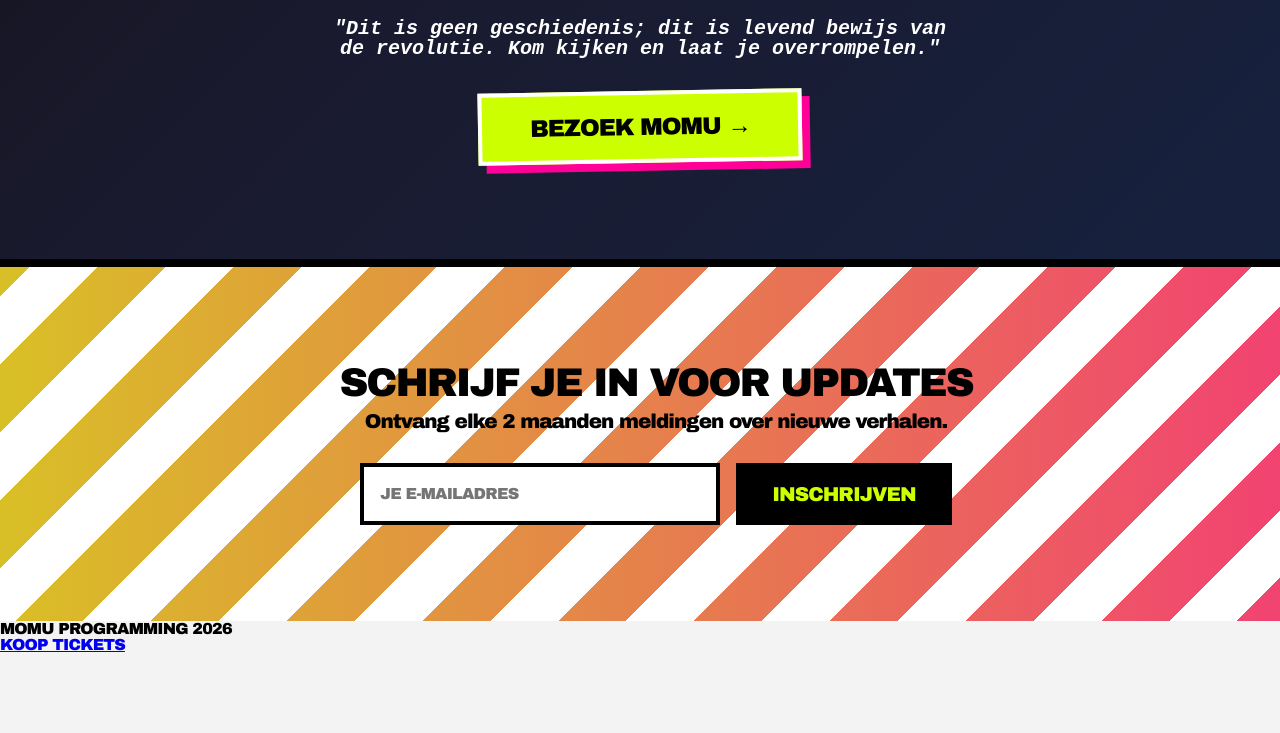
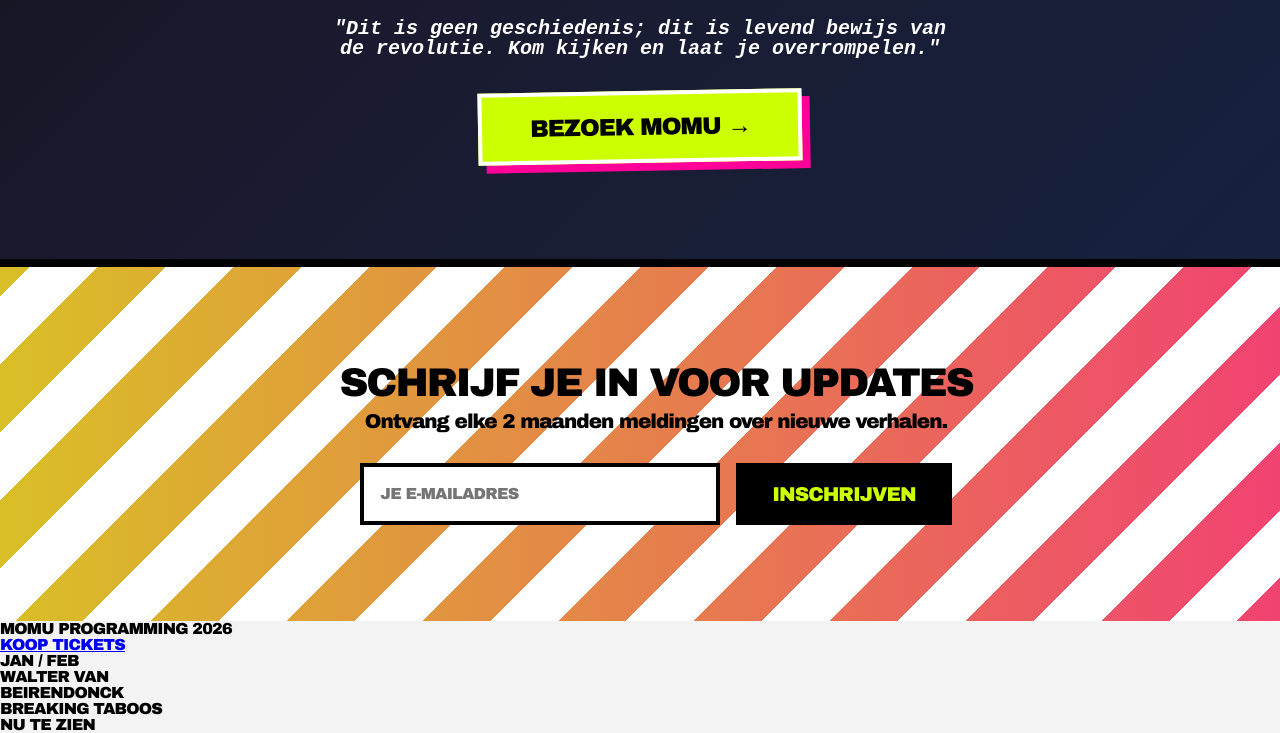
Before and after one commit to IanBakeland/integration3_code, a website built with Vite: page index.html in a window 1280 px wide. Shown: the part 10178-10911 px from the top of the page. Before the commit the page ends 10831 px from the top, so only its background shows below. Built offline with nearby package versions, Linux system fonts and the light colour scheme.

Commit message:
Add timeline section to footer with designer details

```diff
--- a/index.html
+++ b/index.html
@@ -487,7 +487,20 @@
           class="footer__cta font-brutal">KOOP TICKETS</a>
       </div>
 
-      <script type="module" src="/src/scripts/main.js"></script>
+      <div class="timeline">
+
+        <!-- Item 1: Active -->
+        <div class="timeline__item timeline__item--active">
+          <div class="timeline__date font-brutal">JAN / FEB</div>
+          <div class="timeline__content">
+            <h3 class="timeline__designer font-brutal">WALTER VAN<br>BEIRENDONCK</h3>
+            <p class="timeline__tag font-brutal">BREAKING TABOOS</p>
+          </div>
+          <div class="timeline__status font-brutal">NU TE ZIEN</div>
+        </div>
+
+
+        <script type="module" src="/src/scripts/main.js"></script>
 </body>
 
 </html>
```
